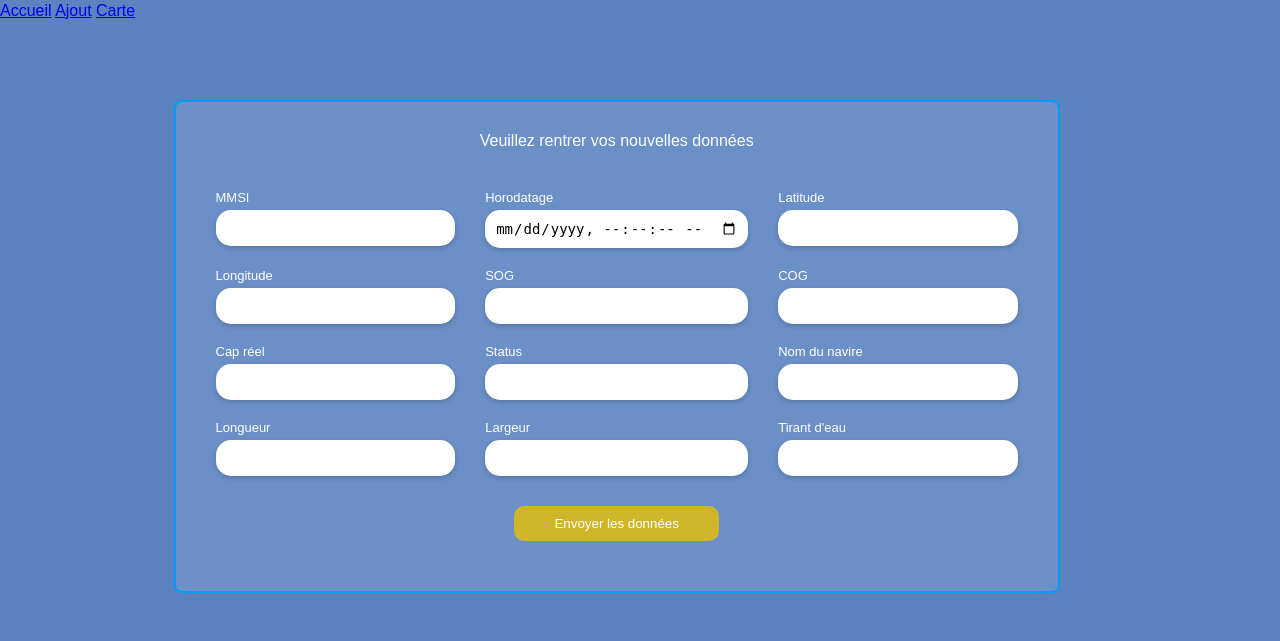
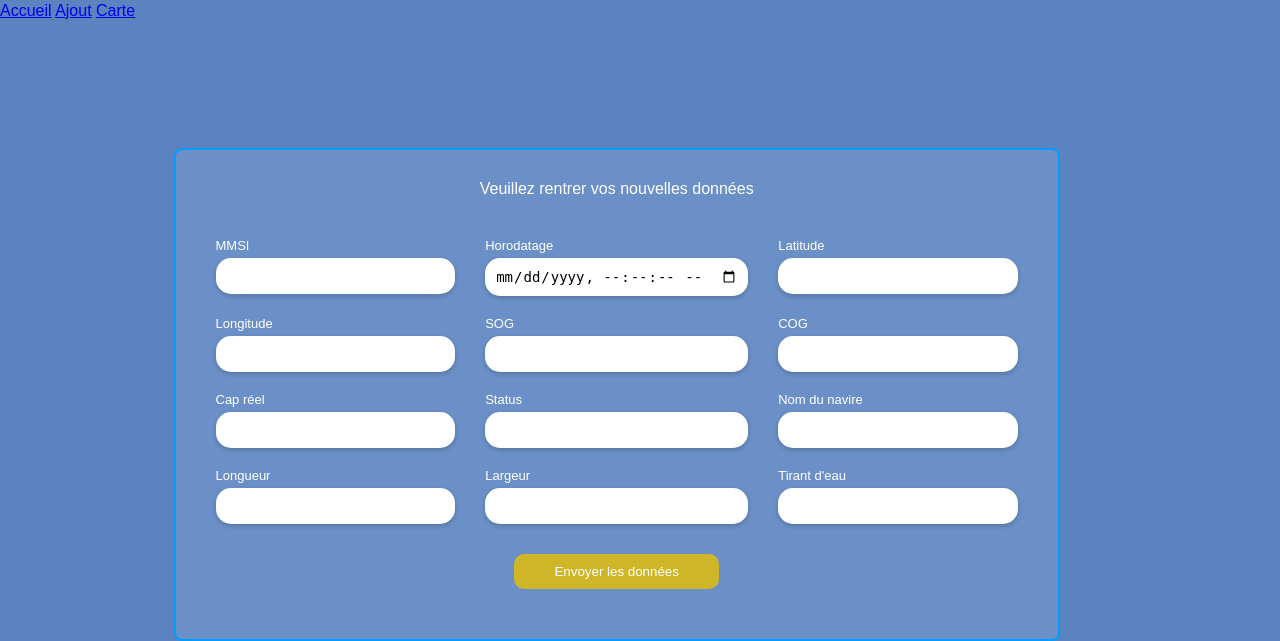
Before and after one commit to YanisRff/Projetweb_Groupe12, a PHP site: page /addData in a window 1280 px wide. Shown: the part 382-1023 px from the top of the page. Before the commit the page ends 975 px from the top, so only its background shows below. Run offline with PHP 8.4, Linux system fonts and the light colour scheme.

Commit message:
ajout update

```diff
--- a/assets/css/ajout.css
+++ b/assets/css/ajout.css
@@ -9,7 +9,7 @@ body{
     display: flex;
     justify-content: center;
     align-items: center;
-    padding-top: 80px;
+    padding-top: 10%;
 }
 #form{ /*gros cadre*/
     border: 2px solid #009dff;
```
